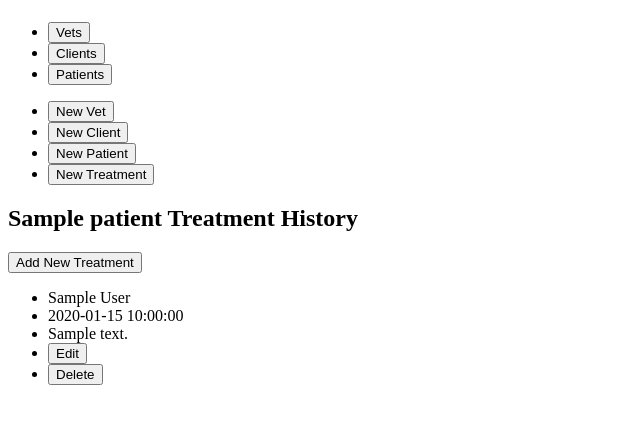
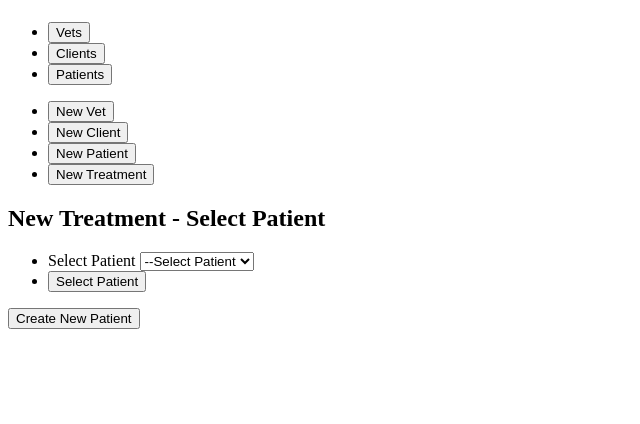
Before and after one commit to matt-hutcheson/vet_management_app_python, a Flask app: page /treatments/new in a window 1280 px wide. Shown: the part 58-482 px from the top of the page, without its empty margins (0-640 px from the left). Run offline with Flask 2, Linux system fonts and the light colour scheme; a database or web service that is not in the repository returns one stand-in record (values such as "Sample title"); some libraries are stand-ins or nearby versions.

Commit message:
added select_patient html, routes and controllers and tested

```diff
--- a/controllers/treatment_controller.py
+++ b/controllers/treatment_controller.py
@@ -26,6 +26,18 @@ def new_treatment(patient_id):
     patient = patient_repository.select(patient_id)
     vets = vet_repository.select_all()
     return render_template('/treatments/new.html', selected_patient=patient, all_vets=vets)
+
+@treatments_blueprint.route('/treatments/new')
+def new_treatment_select_patient():
+    patients = patient_repository.select_all()
+    return render_template('/treatments/select_patient.html', all_patients=patients)
+
+@treatments_blueprint.route('/treatments/select-patient', methods=["POST"])
+def new_patient():
+    selected_patient = patient_repository.select(request.form["patient-name"])
+    patients = patient_repository.select_all()
+    vets = vet_repository.select_all()
+    return render_template('treatments/new.html', selected_patient=selected_patient, all_patients=patients, all_vets=vets)
 
 # CREATE
 @treatments_blueprint.route('/treatments/<patient_id>/create', methods=['POST'])
--- a/templates/patients/select_client.html
+++ b/templates/patients/select_client.html
@@ -1,6 +1,8 @@
 {% extends 'index.html' %}
 
 {% block main %}
+
+<h2>New Patient - Select Client</h2>
 
 <form action="/patients/select-client" method="POST">
     <ul>
--- a/templates/treatments/select_patient.html
+++ b/templates/treatments/select_patient.html
@@ -1,6 +1,7 @@
 {% extends 'index.html' %}
 
 {% block main %}
+<h2>New Treatment - Select Patient</h2>
 
 <form action="/treatments/select-patient" method="POST">
     <ul>
```
